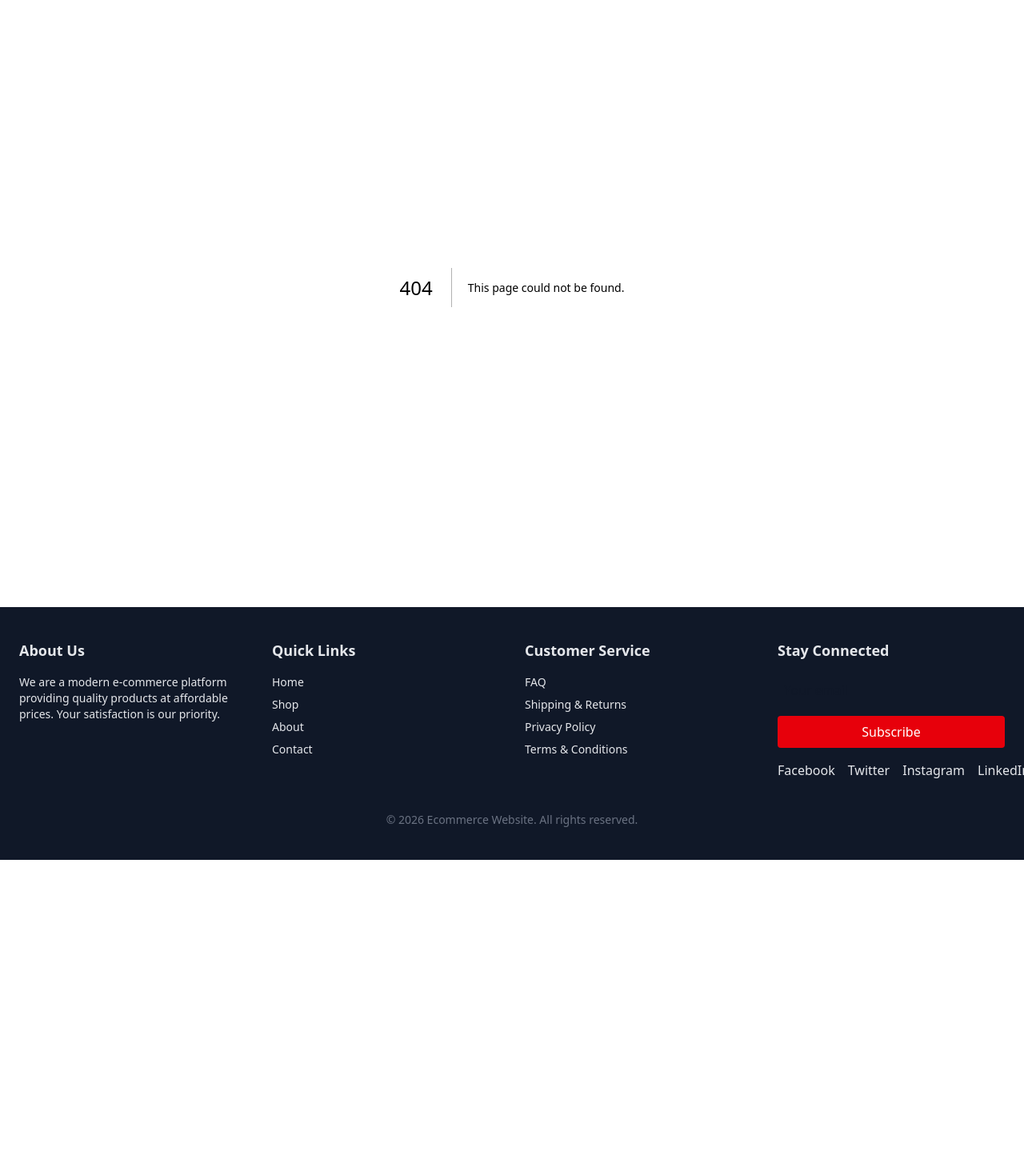
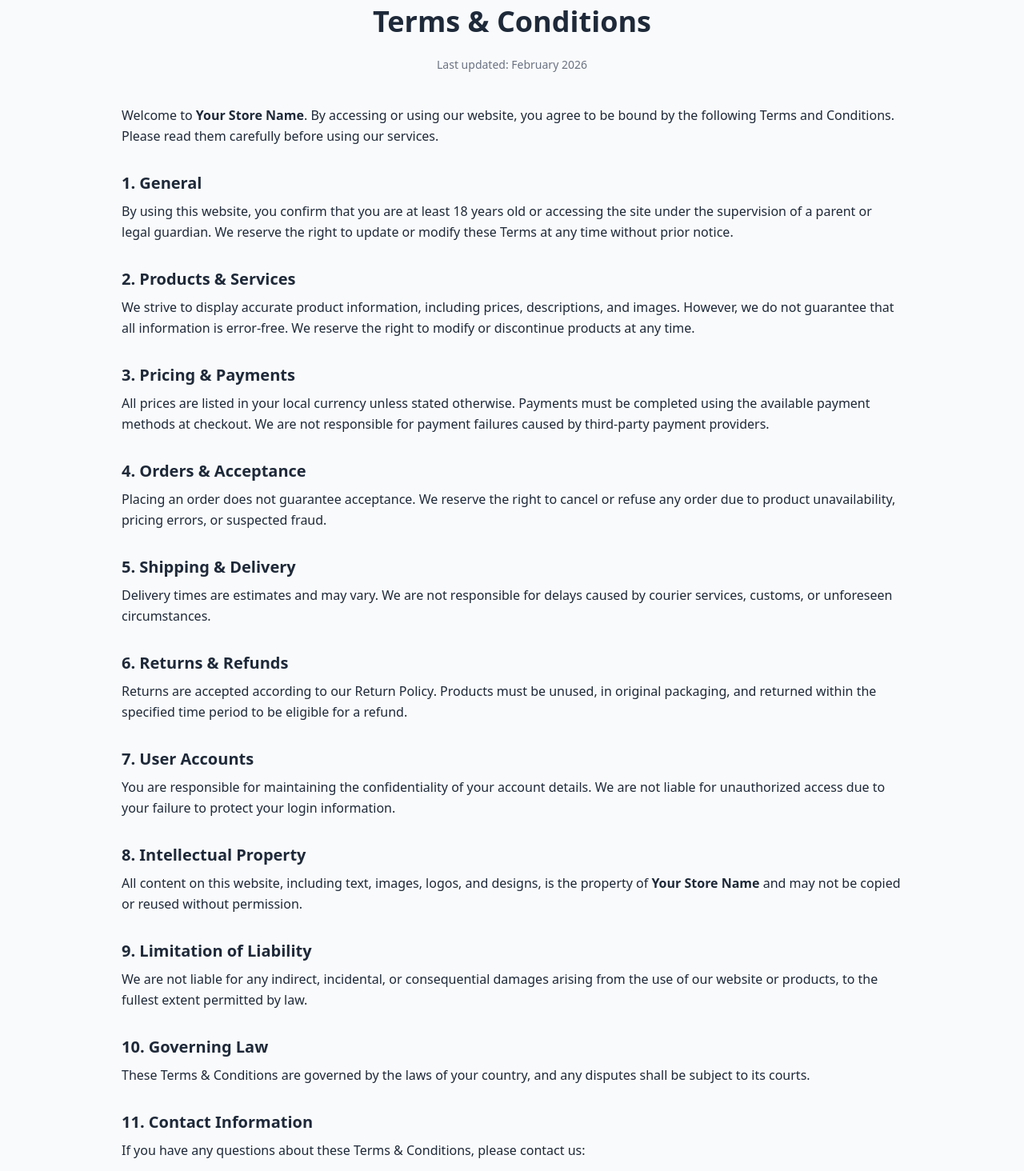
Before and after one commit to yasarahasini/Ecommerce-website, a Next.js app in the folder frontend/: page /terms in a window 1280 px wide. Before the commit this address had no page. Shown: the part 200-1664 px from the top of the page at 80% size. Before the commit the page ends 1275 px from the top, so only its background shows below. Built offline with nearby package versions, Linux system fonts and the light colour scheme.

Commit message:
create terms and condition page for user dashboard

```diff
--- /dev/null
+++ b/frontend/app/(user)/terms/page.tsx
@@ -0,0 +1,156 @@
+import React from "react";
+
+export default function TermsPage() {
+  return (
+    <div className="bg-gray-50 text-gray-800 min-h-screen">
+      <div className="max-w-5xl mx-auto px-6 py-12">
+        <h1 className="text-4xl font-bold mb-6 text-center">
+          Terms & Conditions
+        </h1>
+
+        <p className="text-sm text-gray-500 text-center mb-10">
+          Last updated: February 2026
+        </p>
+
+        <section className="space-y-8 leading-relaxed">
+
+          <p>
+            Welcome to <strong>Your Store Name</strong>. By accessing or using
+            our website, you agree to be bound by the following Terms and
+            Conditions. Please read them carefully before using our services.
+          </p>
+
+
+          <div>
+            <h2 className="text-xl font-semibold mb-2">1. General</h2>
+            <p>
+              By using this website, you confirm that you are at least 18 years
+              old or accessing the site under the supervision of a parent or
+              legal guardian. We reserve the right to update or modify these
+              Terms at any time without prior notice.
+            </p>
+          </div>
+
+
+          <div>
+            <h2 className="text-xl font-semibold mb-2">
+              2. Products & Services
+            </h2>
+            <p>
+              We strive to display accurate product information, including
+              prices, descriptions, and images. However, we do not guarantee
+              that all information is error-free. We reserve the right to modify
+              or discontinue products at any time.
+            </p>
+          </div>
+
+
+          <div>
+            <h2 className="text-xl font-semibold mb-2">
+              3. Pricing & Payments
+            </h2>
+            <p>
+              All prices are listed in your local currency unless stated
+              otherwise. Payments must be completed using the available payment
+              methods at checkout. We are not responsible for payment failures
+              caused by third-party payment providers.
+            </p>
+          </div>
+
+
+          <div>
+            <h2 className="text-xl font-semibold mb-2">
+              4. Orders & Acceptance
+            </h2>
+            <p>
+              Placing an order does not guarantee acceptance. We reserve the
+              right to cancel or refuse any order due to product unavailability,
+              pricing errors, or suspected fraud.
+            </p>
+          </div>
+
+          <div>
+            <h2 className="text-xl font-semibold mb-2">
+              5. Shipping & Delivery
+            </h2>
+            <p>
+              Delivery times are estimates and may vary. We are not responsible
+              for delays caused by courier services, customs, or unforeseen
+              circumstances.
+            </p>
+          </div>
+
+
+          <div>
+            <h2 className="text-xl font-semibold mb-2">
+              6. Returns & Refunds
+            </h2>
+            <p>
+              Returns are accepted according to our Return Policy. Products must
+              be unused, in original packaging, and returned within the
+              specified time period to be eligible for a refund.
+            </p>
+          </div>
+
+
+          <div>
+            <h2 className="text-xl font-semibold mb-2">7. User Accounts</h2>
+            <p>
+              You are responsible for maintaining the confidentiality of your
+              account details. We are not liable for unauthorized access due to
+              your failure to protect your login information.
+            </p>
+          </div>
+
+
+          <div>
+            <h2 className="text-xl font-semibold mb-2">
+              8. Intellectual Property
+            </h2>
+            <p>
+              All content on this website, including text, images, logos, and
+              designs, is the property of <strong>Your Store Name</strong> and
+              may not be copied or reused without permission.
+            </p>
+          </div>
+
+
+          <div>
+            <h2 className="text-xl font-semibold mb-2">
+              9. Limitation of Liability
+            </h2>
+            <p>
+              We are not liable for any indirect, incidental, or consequential
+              damages arising from the use of our website or products, to the
+              fullest extent permitted by law.
+            </p>
+          </div>
+
+
+          <div>
+            <h2 className="text-xl font-semibold mb-2">10. Governing Law</h2>
+            <p>
+              These Terms & Conditions are governed by the laws of your country,
+              and any disputes shall be subject to its courts.
+            </p>
+          </div>
+
+
+          <div>
+            <h2 className="text-xl font-semibold mb-2">
+              11. Contact Information
+            </h2>
+            <p>
+              If you have any questions about these Terms & Conditions, please
+              contact us:
+            </p>
+            <p className="mt-2">
+              📧 Email: support@yashstore.com <br />
+              📞 Phone: +94 71 054 9560
+            </p>
+          </div>
+        </section>
+      </div>
+    </div>
+  );
+}
```
